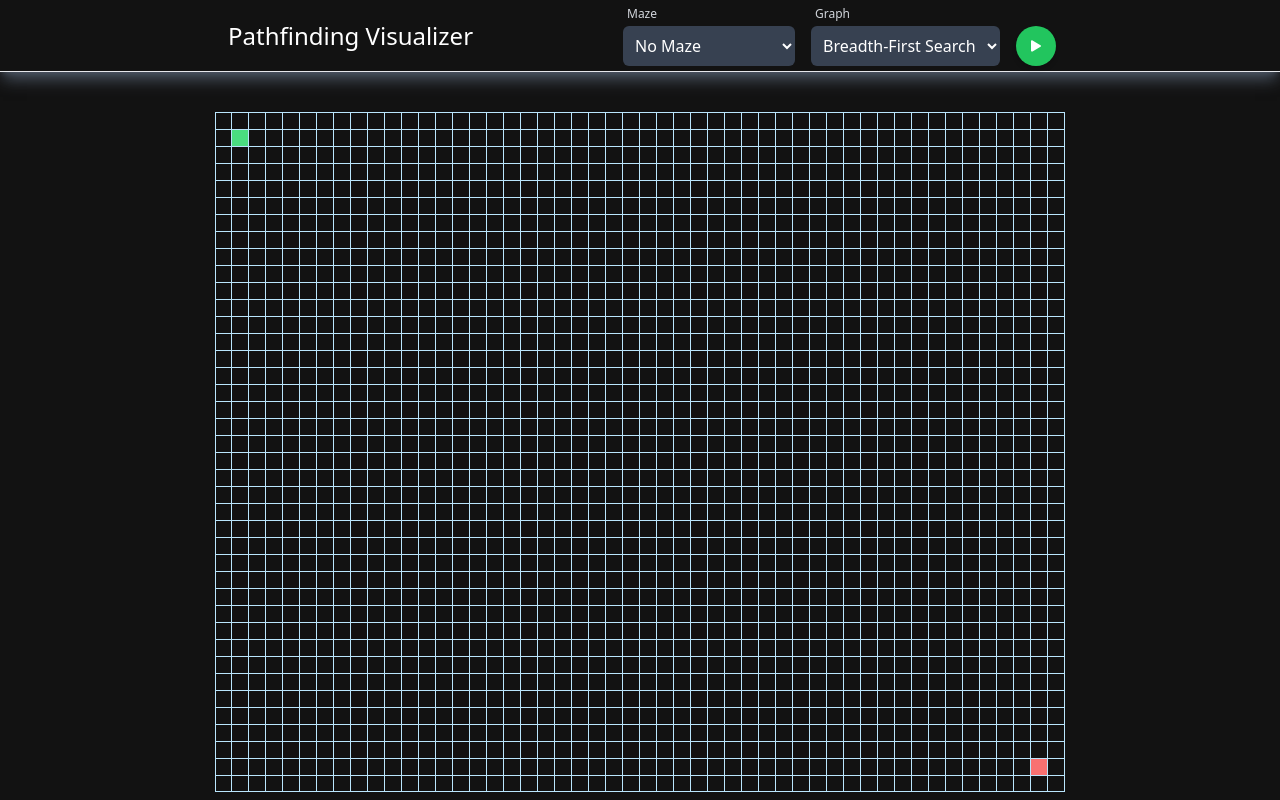
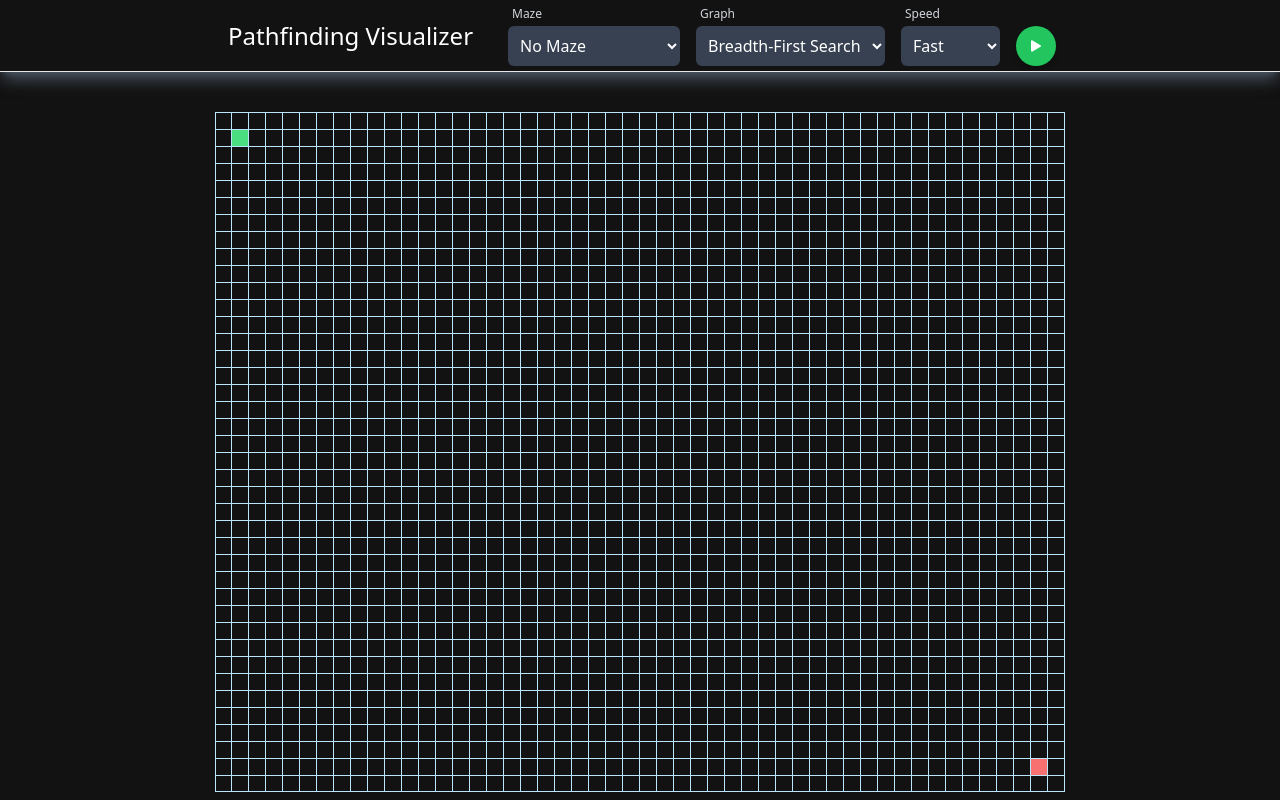
Before and after one commit to sanchxt/pathfinding-visualizer, a React (Vite) app: page / in a window 1280 px wide. Built offline with nearby package versions, Linux system fonts and the light colour scheme.

Commit message:
implement path animation & visualization ref

```diff
--- a/src/components/Nav.tsx
+++ b/src/components/Nav.tsx
@@ -1,16 +1,24 @@
 import { useState } from "react";
 import { usePathfinding } from "../hooks/usePathfinding";
 import { useTile } from "../hooks/useTile";
-import { MAZES, PATHFINDING_ALGORITHMS } from "../utils/constants";
+import {
+  EXTENDED_SLEEP_TIME,
+  MAZES,
+  PATHFINDING_ALGORITHMS,
+  SLEEP_TIME,
+  SPEEDS,
+} from "../utils/constants";
 import { resetGrid } from "../utils/resetGrid";
-import { AlgorithmType, MazeType } from "../utils/types";
+import { AlgorithmType, MazeType, SpeedType } from "../utils/types";
 import { Select } from "./Select";
 import { runMazeAlgorithm } from "../utils/runMazeAlgorithm";
 import { useSpeed } from "../hooks/useSpeed";
 import { PlayButton } from "./PlayButton";
 import { runPathfindingAlgorithm } from "../utils/runPathfindingAlgorithm";
+import { animatePath } from "../utils/animatePath";
+import { RefProp } from "./Grid";
 
-export function Nav() {
+export function Nav({ isVisualizationRunningRef }: RefProp) {
   const [isDisabled, setIsDisabled] = useState(false);
   const {
     grid,
@@ -23,7 +31,7 @@ export function Nav() {
     setAlgorithm,
   } = usePathfinding();
   const { startTile, endTile } = useTile();
-  const { speed } = useSpeed();
+  const { speed, setSpeed } = useSpeed();
 
   const handleGenerateMaze = (maze: MazeType) => {
     if (maze === "NONE") {
@@ -61,8 +69,17 @@ export function Nav() {
       endTile,
     });
 
-    console.log("traversedTiles:", traversedTiles);
-    console.log("path:", path);
+    animatePath(traversedTiles, path, startTile, endTile, speed);
+    setIsDisabled(true);
+
+    isVisualizationRunningRef.current = true;
+    setTimeout(() => {
+      const newGrid = grid.slice();
+      setGrid(newGrid);
+      setIsGraphVisualised(true);
+      setIsDisabled(false);
+      isVisualizationRunningRef.current = false;
+    }, SLEEP_TIME * (traversedTiles.length + SLEEP_TIME * 2) + EXTENDED_SLEEP_TIME * (path.length + 60) * SPEEDS.find((s) => s.value === speed)!.value);
   };
 
   return (
@@ -90,6 +107,15 @@ export function Nav() {
               setAlgorithm(e.target.value as AlgorithmType);
             }}
           />
+
+          <Select
+            label="Speed"
+            value={speed}
+            options={SPEEDS}
+            onChange={(e) => {
+              setSpeed(parseInt(e.target.value) as SpeedType);
+            }}
+          />
           <PlayButton
             isDisabled={isDisabled}
             isGraphVisualized={isGraphVisualised}
```
